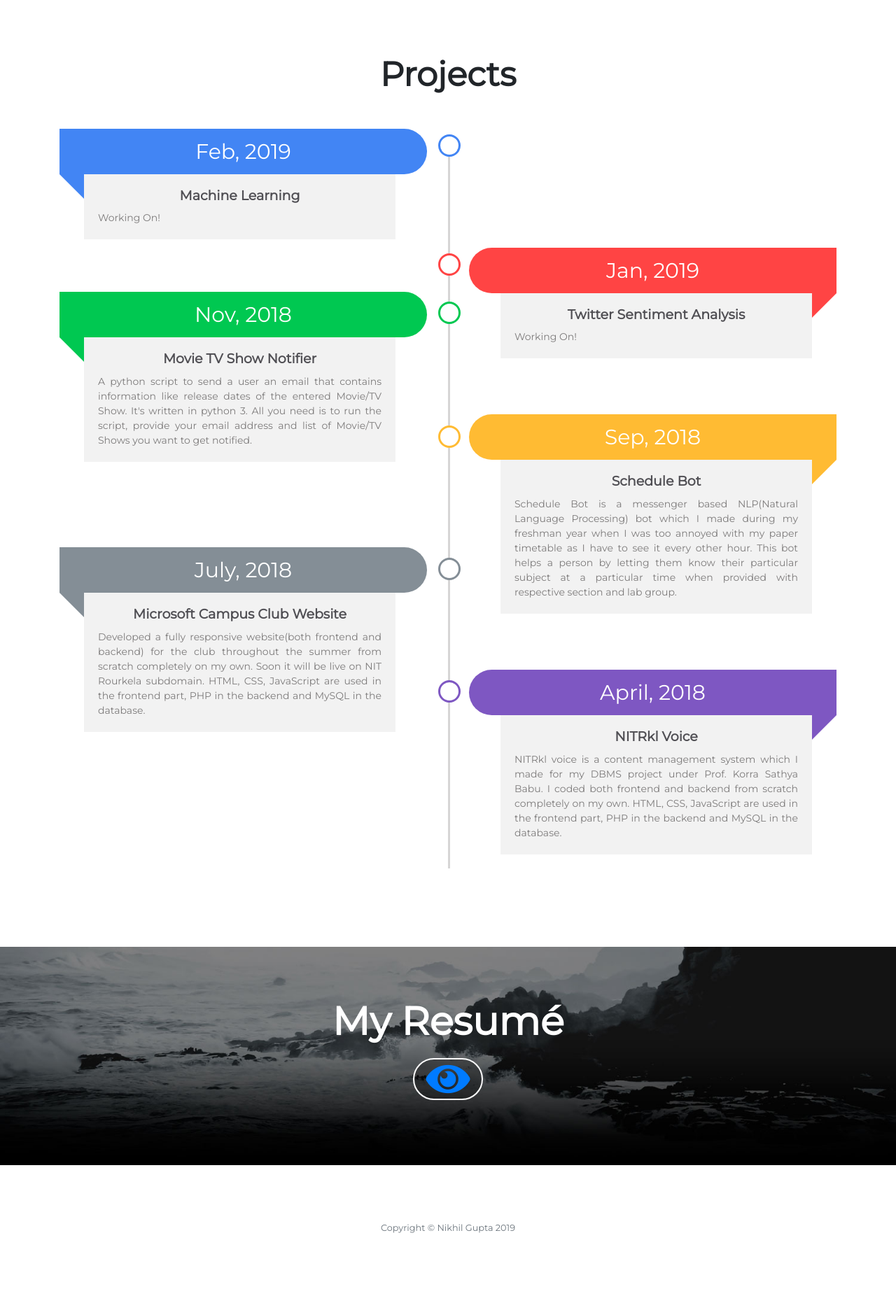
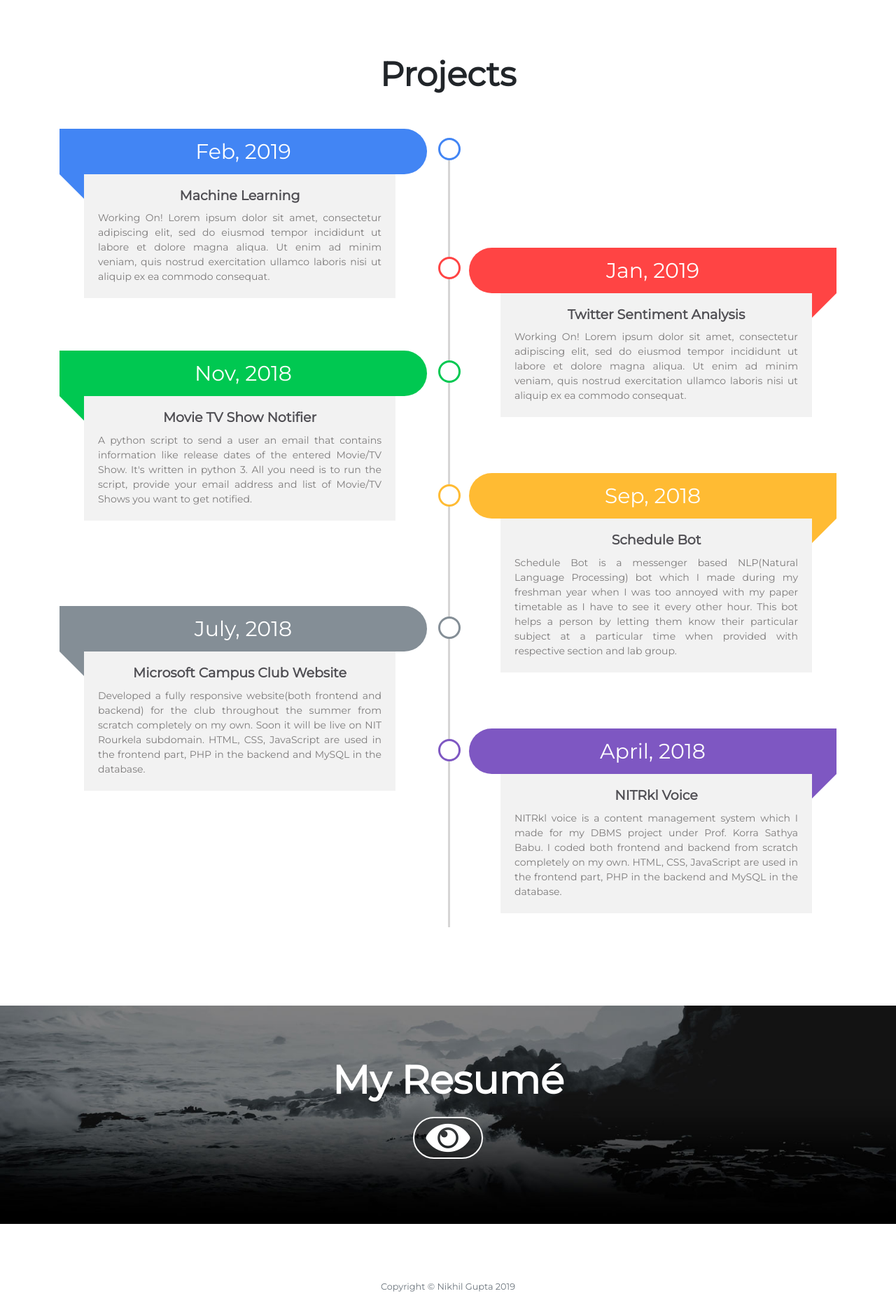
Before and after one commit to nguptaa/personal, a PHP site: page / in a window 1280 px wide. Shown: the part 802-2664 px from the top of the page at 70% size. Before the commit the page ends 2564 px from the top, so only its background shows below. Run offline with PHP 8.4, Linux system fonts and the light colour scheme.

Commit message:
Modifications

```diff
--- a/assets/css/style.css
+++ b/assets/css/style.css
@@ -9,6 +9,7 @@ body {
   margin: 0;
   font-family: 'Montserrat', sans-serif;
 }
+
 a,
 a:hover,
 a:active,
@@ -553,7 +554,9 @@ footer.footer .social-link:hover {
   font-size: 3.5em;
   color: #ffffff;
 }
-
+.parallax a{
+  color: inherit;
+}
 .parallax i{
   background-color:rgba(0, 0, 0, 0.3);
   width:100px;
@@ -565,5 +568,4 @@ footer.footer .social-link:hover {
   background-color: #D9D6D4;
   color: #33312F;
 
-
 }
--- a/index.html
+++ b/index.html
@@ -126,7 +126,11 @@
               <div class="timeline-content">
                 <h3 class="title">Machine Learning</h3>
                 <p class="description">
-                  Working On!
+                  Working On! Lorem ipsum dolor sit amet, consectetur adipiscing elit, sed do eiusmod tempor incididunt
+                  ut labore et
+                  dolore magna aliqua. Ut enim ad minim veniam, quis nostrud exercitation ullamco laboris nisi ut
+                  aliquip ex ea commodo
+                  consequat.
                 </p>
               </div>
             </div>
@@ -136,13 +140,18 @@
               <div class="timeline-content">
                 <h3 class="title">Twitter Sentiment Analysis</h3>
                 <p class="description">
-                  Working On!
+                  Working On! Lorem ipsum dolor sit amet, consectetur adipiscing elit, sed do eiusmod tempor incididunt
+                  ut labore et
+                  dolore magna aliqua. Ut enim ad minim veniam, quis nostrud exercitation ullamco laboris nisi ut
+                  aliquip ex ea commodo
+                  consequat.
                 </p>
               </div>
             </div>
             <div class="timeline">
               <span class="timeline-icon"></span>
               <span class="year">Nov, 2018</span>
+              <a href="https://github.com/nguptaa/Movie-TV-Show-notifier" target="_blank">
                 <div class="timeline-content">
                   <h3 class="title">Movie TV Show Notifier</h3>
                   <p class="description">
@@ -154,10 +163,12 @@
                     Movie/TV Shows you want to get notified.
                   </p>
                 </div>
+              </a>
             </div>
             <div class="timeline">
               <span class="timeline-icon"></span>
               <span class="year">Sep, 2018</span>
+              <a href="https://github.com/nguptaa/Schedule-Bot" target="_blank">
                 <div class="timeline-content">
                   <h3 class="title">Schedule Bot</h3>
                   <p class="description">
@@ -167,10 +178,12 @@
                     subject at a particular time when provided with respective section and lab group.
                   </p>
                 </div>
+              </a>
             </div>
             <div class="timeline">
               <span class="timeline-icon"></span>
               <span class="year">July, 2018</span>
+              <a href="https://msclubnitrkl.000webhostapp.com/" target="_blank">
                 <div class="timeline-content">
                   <h3 class="title">Microsoft Campus Club Website</h3>
                   <p class="description">
@@ -183,10 +196,13 @@
                     MySQL in the database.
                   </p>
                 </div>
+              </a>
             </div>
             <div class="timeline">
               <span class="timeline-icon"></span>
               <span class="year">April, 2018</span>
+              <a href="https://nikhilgupta.000webhostapp.com/" target="_blank">
+
                 <div class="timeline-content">
                   <h3 class="title">NITRkl Voice</h3>
                   <p class="description">
@@ -197,6 +213,7 @@
                     database.
                   </p>
                 </div>
+              </a>
             </div>
 
           </div>
@@ -257,9 +274,9 @@
   </footer>
 
   <!-- Scroll to Top Button-->
-  <a class="scroll-to-top rounded js-scroll-trigger" href="#page-top">
+  <!-- <a class="scroll-to-top rounded js-scroll-trigger" href="#page-top">
     <i class="fas fa-angle-up"></i>
-  </a>
+  </a> -->
 
   <!-- Bootstrap core JavaScript -->
   <script src="vendor/jquery/jquery.min.js"></script>
```
Lines whose indentation alone changed are shown as unchanged.
